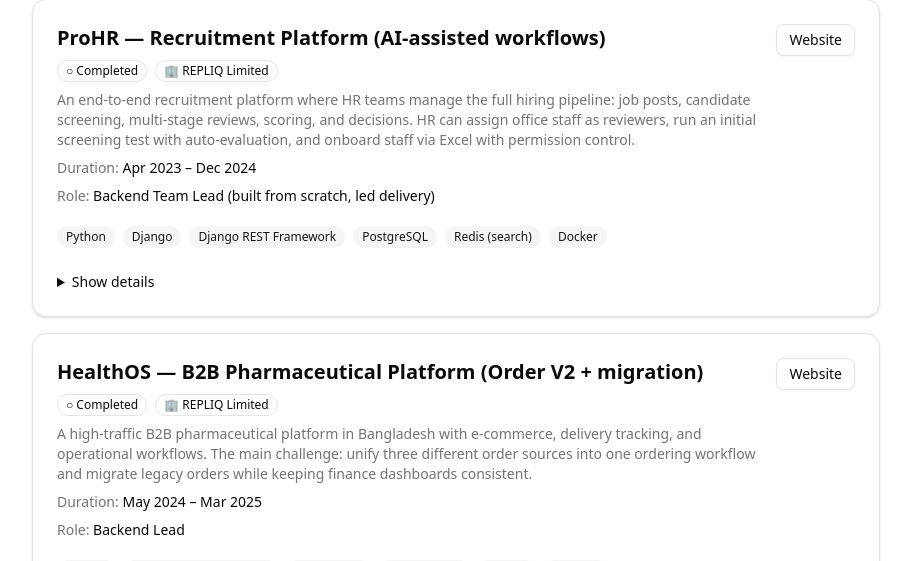
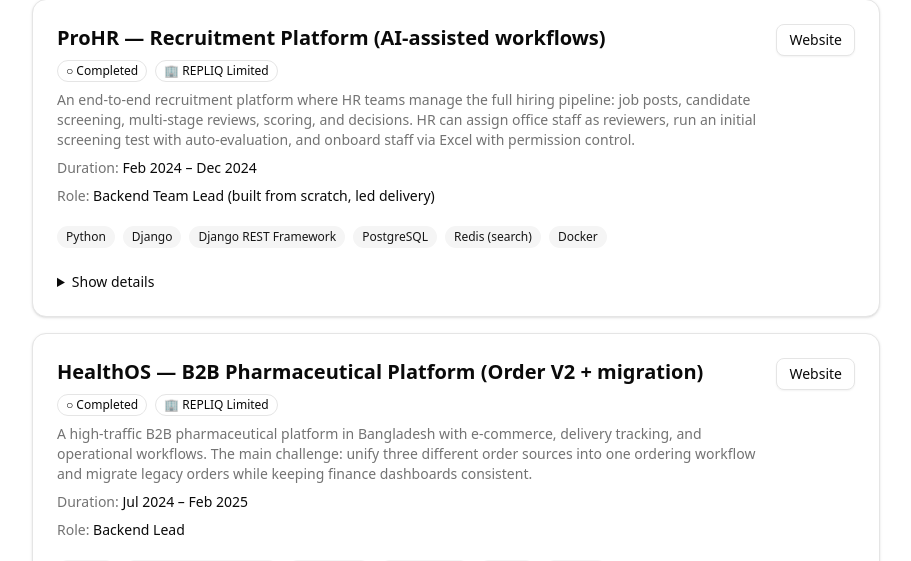
Before and after one commit to shahensaifullah/portfolio_nextjs, a Next.js app: page / in a window 1280 px wide. Shown: the part 2746-3307 px from the top of the page, without its empty margins (184-1095 px from the left). Built offline with nearby package versions, Linux system fonts and the light colour scheme.

Commit message:
Update projects timeline from REPLIQ

```diff
--- a/data/projects.ts
+++ b/data/projects.ts
@@ -171,7 +171,7 @@ export const projects: Project[] = [
             de: "Backend Team Lead (von Grund auf aufgebaut, Delivery verantwortet)",
         },
         duration: {
-            start: { month: 4, year: 2023 },
+            start: { month: 2, year: 2024 },
             end: { month: 12, year: 2024 },
             isOngoing: false,
         },
@@ -245,8 +245,8 @@ export const projects: Project[] = [
             de: "Backend Lead",
         },
         duration: {
-            start: { month: 5, year: 2024 },
-            end: { month: 3, year: 2025 },
+            start: { month: 7, year: 2024 },
+            end: { month: 2, year: 2025 },
             isOngoing: false,
         },
         meta: {
@@ -374,8 +374,8 @@ export const projects: Project[] = [
             de: "Backend Developer (Sprint Delivery)",
         },
         duration: {
-            start: { month: 1, year: 2024 },
-            end: { month: 6, year: 2024 },
+            start: { month: 5, year: 2023 },
+            end: { month: 12, year: 2023 },
             isOngoing: false,
         },
         meta: {
```
